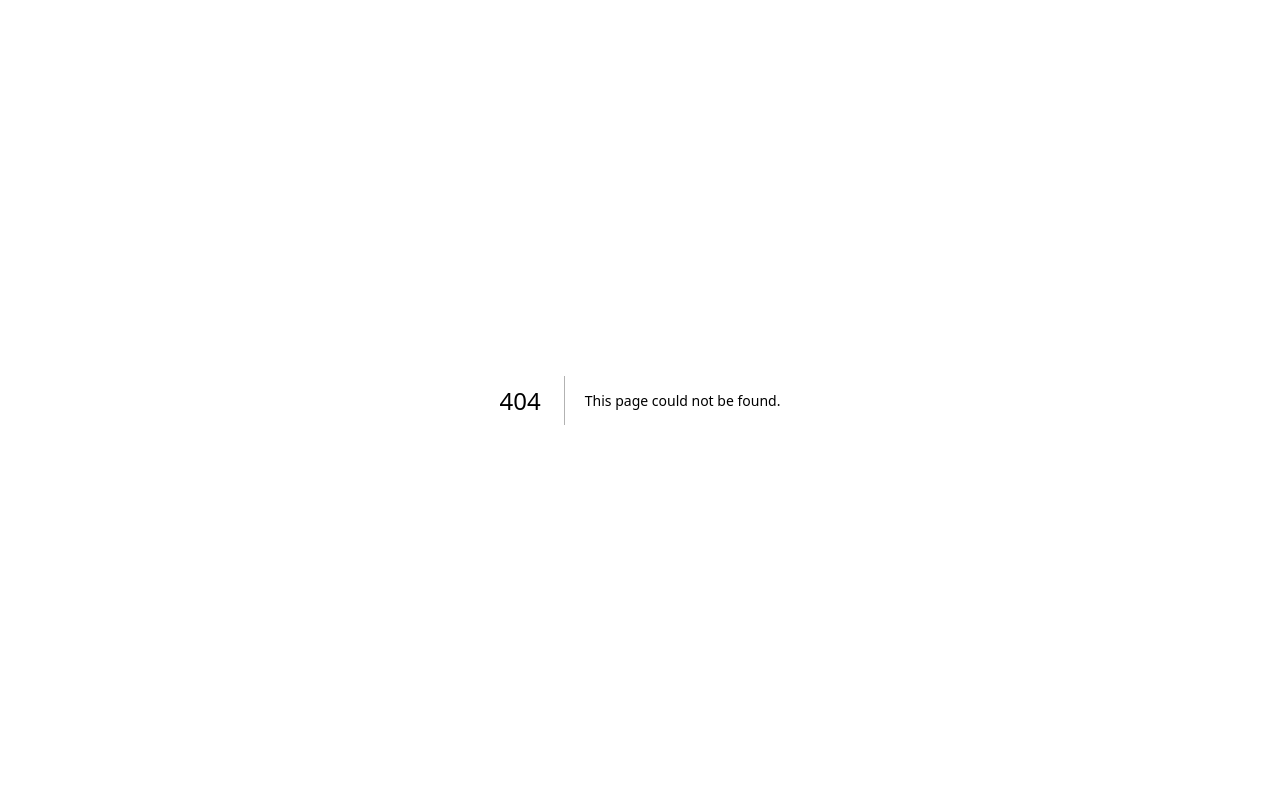
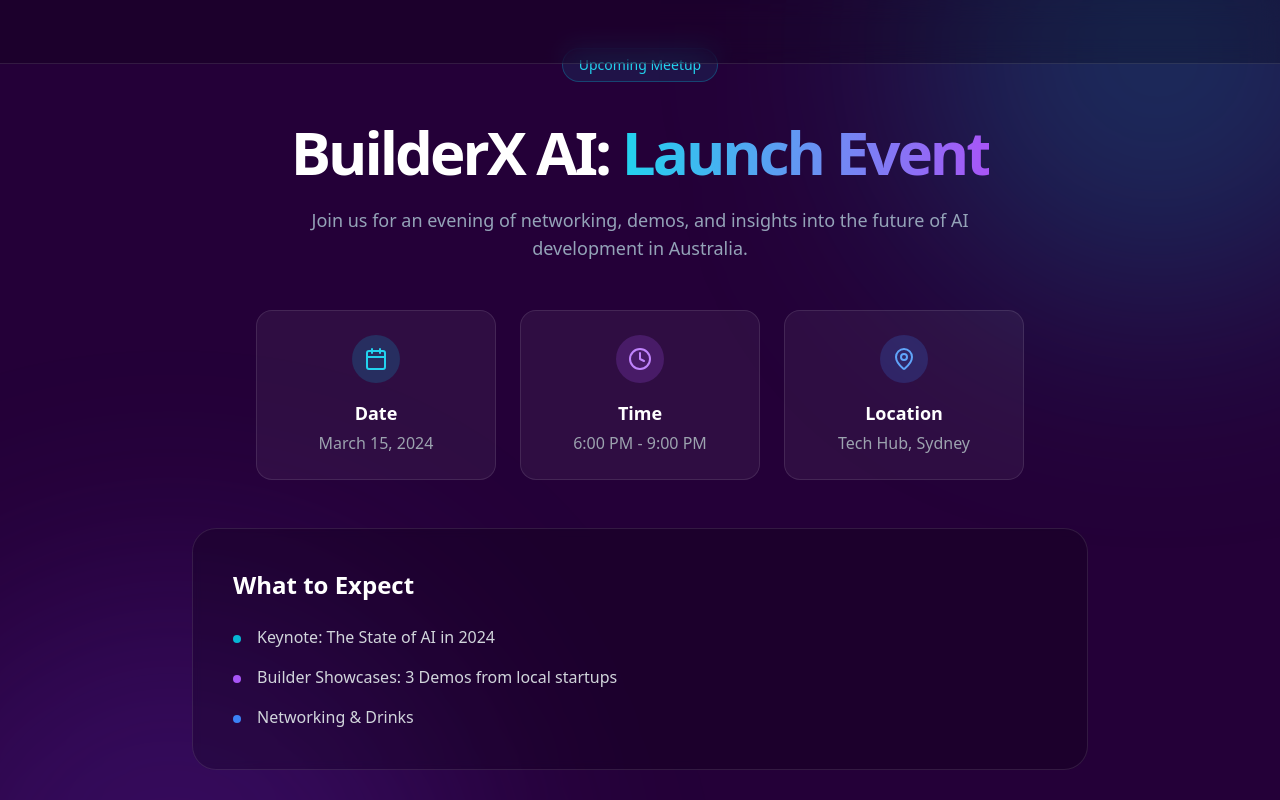
Before and after one commit to builderx-ai/builderx-ai, a Next.js app: page /next-event in a window 1280 px wide. Before the commit this address had no page. Shown: the top 800 px of the page. Built offline with nearby package versions, Linux system fonts and the light colour scheme.

Commit message:
[dyad] Renaming page and adding event content - wrote 3 file(s), renamed 1 file(s)

```diff
--- /dev/null
+++ b/src/app/next-event/page.tsx
@@ -0,0 +1,97 @@
+import React from 'react';
+import Link from 'next/link';
+import Navbar from '@/components/Navbar';
+import { Button } from '@/components/ui/button';
+import { MadeWithDyad } from '@/components/made-with-dyad';
+import { Calendar, MapPin, Clock } from 'lucide-react';
+
+export default function NextEventPage() {
+  return (
+    <div className="min-h-screen bg-background relative overflow-hidden flex flex-col">
+      <Navbar />
+
+      {/* Background Gradients */}
+      <div className="absolute top-[-20%] right-[-10%] w-[500px] h-[500px] bg-cyan-600/30 rounded-full blur-[120px] pointer-events-none" />
+      <div className="absolute bottom-[-20%] left-[-10%] w-[600px] h-[600px] bg-violet-600/20 rounded-full blur-[120px] pointer-events-none" />
+
+      <main className="flex-grow flex flex-col items-center justify-center relative z-10 px-4 py-12">
+        <div className="max-w-4xl w-full space-y-12">
+
+          {/* Header Section */}
+          <div className="text-center space-y-6">
+            <div className="inline-block px-4 py-1.5 rounded-full border border-cyan-500/30 bg-cyan-500/10 text-cyan-400 text-sm font-medium mb-4">
+              Upcoming Meetup
+            </div>
+            <h1 className="text-4xl md:text-6xl font-bold tracking-tighter text-white">
+              BuilderX AI: <span className="text-transparent bg-clip-text bg-gradient-to-r from-cyan-400 to-purple-500">Launch Event</span>
+            </h1>
+            <p className="text-lg text-muted-foreground max-w-2xl mx-auto">
+              Join us for an evening of networking, demos, and insights into the future of AI development in Australia.
+            </p>
+          </div>
+
+          {/* Event Details Card */}
+          <div className="grid md:grid-cols-3 gap-6 max-w-3xl mx-auto">
+            <div className="bg-white/5 border border-white/10 rounded-2xl p-6 flex flex-col items-center text-center hover:bg-white/10 transition-colors">
+              <div className="w-12 h-12 rounded-full bg-cyan-500/20 flex items-center justify-center mb-4 text-cyan-400">
+                <Calendar size={24} />
+              </div>
+              <h3 className="text-lg font-semibold text-white mb-1">Date</h3>
+              <p className="text-gray-400">March 15, 2024</p>
+            </div>
+
+            <div className="bg-white/5 border border-white/10 rounded-2xl p-6 flex flex-col items-center text-center hover:bg-white/10 transition-colors">
+              <div className="w-12 h-12 rounded-full bg-purple-500/20 flex items-center justify-center mb-4 text-purple-400">
+                <Clock size={24} />
+              </div>
+              <h3 className="text-lg font-semibold text-white mb-1">Time</h3>
+              <p className="text-gray-400">6:00 PM - 9:00 PM</p>
+            </div>
+
+            <div className="bg-white/5 border border-white/10 rounded-2xl p-6 flex flex-col items-center text-center hover:bg-white/10 transition-colors">
+              <div className="w-12 h-12 rounded-full bg-blue-500/20 flex items-center justify-center mb-4 text-blue-400">
+                <MapPin size={24} />
+              </div>
+              <h3 className="text-lg font-semibold text-white mb-1">Location</h3>
+              <p className="text-gray-400">Tech Hub, Sydney</p>
+            </div>
+          </div>
+
+          {/* Agenda / Content Placeholder */}
+          <div className="bg-black/20 border border-white/10 rounded-3xl p-8 md:p-10 backdrop-blur-sm">
+            <h2 className="text-2xl font-bold text-white mb-6">What to Expect</h2>
+            <ul className="space-y-4">
+              <li className="flex items-start">
+                <span className="w-2 h-2 mt-2.5 rounded-full bg-cyan-500 mr-4 shrink-0" />
+                <span className="text-gray-300">Keynote: The State of AI in 2024</span>
+              </li>
+              <li className="flex items-start">
+                <span className="w-2 h-2 mt-2.5 rounded-full bg-purple-500 mr-4 shrink-0" />
+                <span className="text-gray-300">Builder Showcases: 3 Demos from local startups</span>
+              </li>
+              <li className="flex items-start">
+                <span className="w-2 h-2 mt-2.5 rounded-full bg-blue-500 mr-4 shrink-0" />
+                <span className="text-gray-300">Networking & Drinks</span>
+              </li>
+            </ul>
+          </div>
+
+          {/* Actions */}
+          <div className="flex flex-col sm:flex-row items-center justify-center gap-4 pt-4">
+            <Button size="lg" className="w-full sm:w-auto rounded-full px-8 py-6 text-lg bg-white text-black hover:bg-gray-200 transition-all">
+              Register Now
+            </Button>
+            <Link href="/">
+              <Button variant="outline" size="lg" className="w-full sm:w-auto rounded-full px-8 py-6 text-lg border-white/20 hover:bg-white/10 transition-all">
+                Back Home
+              </Button>
+            </Link>
+          </div>
+
+        </div>
+      </main>
+
+      <MadeWithDyad />
+    </div>
+  );
+}
--- a/src/app/page.tsx
+++ b/src/app/page.tsx
@@ -24,7 +24,7 @@ export default function Home() {
           </p>
 
           <div className="pt-4">
-            <Link href="/read-more">
+            <Link href="/next-event">
               <Button size="lg" className="rounded-full px-8 py-6 text-lg bg-cyan-500 text-black hover:bg-cyan-400 transition-all shadow-[0_0_20px_rgba(6,182,212,0.3)] hover:shadow-[0_0_30px_rgba(6,182,212,0.5)] border-none">
                 Next Event
               </Button>
--- a/src/app/read-more/page.tsx
+++ b/src/app/read-more/page.tsx
@@ -1,39 +1,5 @@
-import React from 'react';
-import Link from 'next/link';
-import Navbar from '@/components/Navbar';
-import { Button } from '@/components/ui/button';
-import { MadeWithDyad } from '@/components/made-with-dyad';
+import { redirect } from 'next/navigation';
 
 export default function ReadMorePage() {
-  return (
-    <div className="min-h-screen bg-background relative overflow-hidden flex flex-col">
-      <Navbar />
-
-      {/* Background Gradients/Blobs - Slightly shifted for variety if desired, but keeping same for now */}
-      <div className="absolute top-[-20%] right-[-10%] w-[500px] h-[500px] bg-cyan-600/30 rounded-full blur-[120px] pointer-events-none" />
-      <div className="absolute bottom-[-20%] left-[-10%] w-[600px] h-[600px] bg-violet-600/20 rounded-full blur-[120px] pointer-events-none" />
-
-      <main className="flex-grow flex flex-col items-center justify-center relative z-10 px-4 text-center">
-        <div className="max-w-3xl space-y-8">
-          <h1 className="text-5xl md:text-7xl font-bold tracking-tighter bg-clip-text text-transparent bg-gradient-to-r from-white via-white to-white/50">
-            Deep Dive
-          </h1>
-
-          <p className="text-lg md:text-xl text-muted-foreground max-w-2xl mx-auto leading-relaxed">
-            You have navigated to the inner page. This layout mirrors the landing page to maintain visual consistency across the application.
-          </p>
-
-          <div className="pt-4">
-            <Link href="/">
-              <Button variant="outline" size="lg" className="rounded-full px-8 py-6 text-lg border-white/20 hover:bg-white/10 transition-all">
-                Back Home
-              </Button>
-            </Link>
-          </div>
-        </div>
-      </main>
-
-      <MadeWithDyad />
-    </div>
-  );
+  redirect('/next-event');
 }
```
